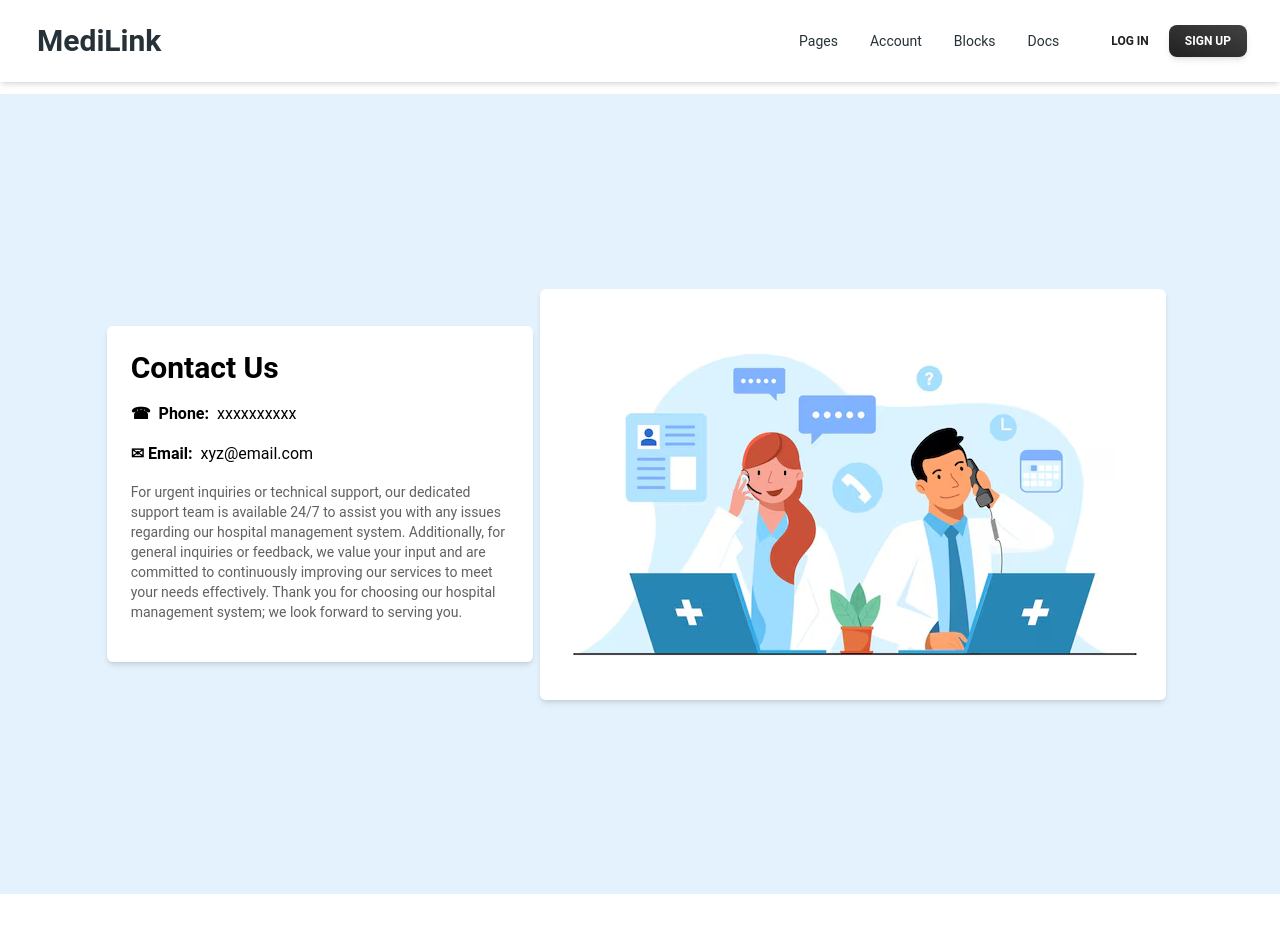
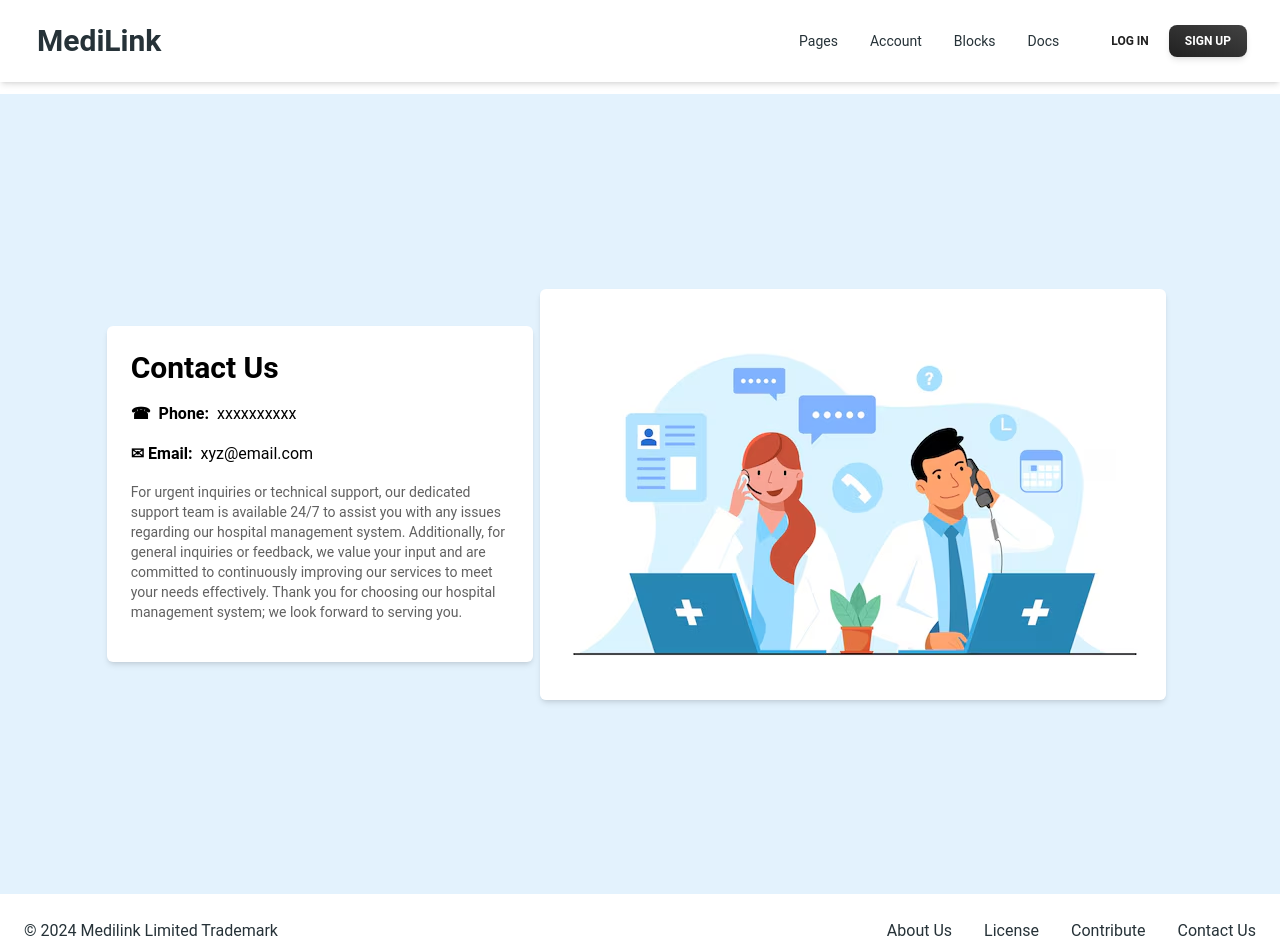
Before and after one commit to Atharvan2004/hospital-management-system, a React (Vite) app in the folder client/: page /contact in a window 1280 px wide. Shown: the top 952 px of the page. Before the commit the page ends 894 px from the top, so only its background shows below. Built offline with nearby package versions, Linux system fonts and the light colour scheme.

Commit message:
route addedt to contact page and some fixes

```diff
--- a/client/src/components/Footer.jsx
+++ b/client/src/components/Footer.jsx
@@ -4,7 +4,7 @@ export default function Footer() {
   return (
     <footer className="flex relative bottom-0 w-full px-6 flex-row flex-wrap items-center justify-center gap-y-6 gap-x-12  py-6 text-center md:justify-between">
       <Typography color="blue-gray" className="font-normal">
-        &copy; 2024 Material Tailwind
+        &copy; 2024 Medilink Limited Trademark
       </Typography>
       <ul className="flex flex-wrap items-center gap-y-2 gap-x-8">
         <li>
@@ -40,7 +40,7 @@ export default function Footer() {
         <li>
           <Typography
             as="a"
-            href="#"
+            href="contact"
             color="blue-gray"
             className="font-normal transition-colors hover:text-blue-500 focus:text-blue-500"
           >
--- a/client/src/pages/About.jsx
+++ b/client/src/pages/About.jsx
@@ -1,8 +1,10 @@
+import Footer from "@/components/Footer";
 import React from "react";
 
 const About = () => {
   return (
-    <div className="flex mt-40 ml-40 mr-80">
+    <>
+        <div className="flex mt-40 ml-40 mr-80">
       <div className="">
         <img
           src="/src/assets/contact.avif" // corrected the image source path
@@ -23,6 +25,9 @@ const About = () => {
         </p>
       </div>
     </div>
+      <Footer/>
+
+    </>
   );
 };
 
--- a/client/src/pages/Contact.jsx
+++ b/client/src/pages/Contact.jsx
@@ -1,5 +1,6 @@
 import React from "react";
 import contactImg from "../assets/contact.avif";
+import Footer from "@/components/Footer";
 const Contact = () => {
   return(
     <>
@@ -26,6 +27,7 @@ const Contact = () => {
       <img src={contactImg} alt="Hospital" className="rounded-md shadow-md" />
       </div>
     </div>
+    <Footer/>
     </>
   )
 };
```
